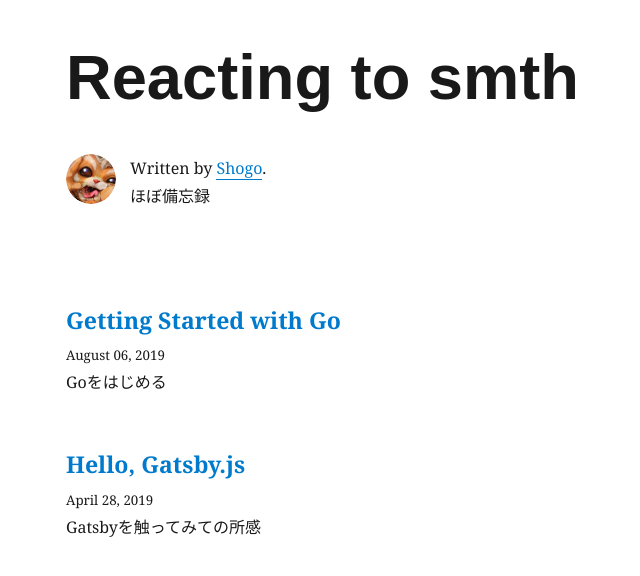
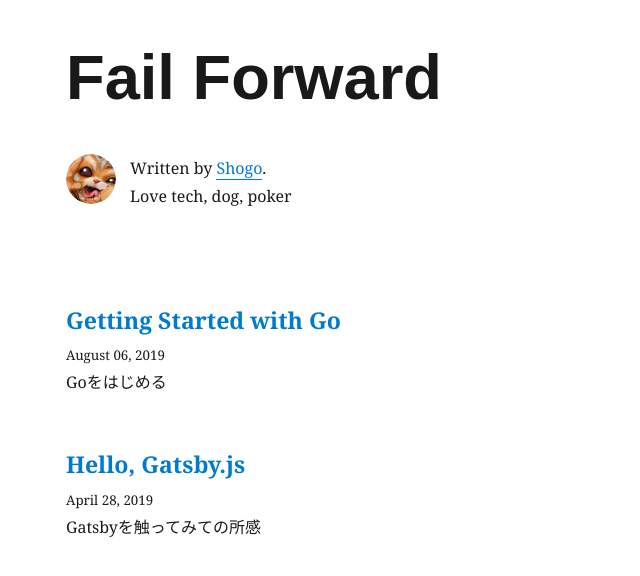
Before and after one commit to shgysd/blog, a Gatsby site: page / in a window 1280 px wide. Shown: the whole page, without its empty margins (147-787 px from the left). Built offline with nearby package versions, Linux system fonts and the light colour scheme; Gatsby itself is replaced by a stand-in of ours; some packages are replaced by stand-ins of ours.

Commit message:
Update bio

```diff
--- a/gatsby-config.js
+++ b/gatsby-config.js
@@ -1,6 +1,6 @@
 module.exports = {
   siteMetadata: {
-    title: `Reacting to smth`,
+    title: `Fail Forward`,
     author: `Shogo`,
     description: `A starter blog demonstrating what Gatsby can do.`,
     siteUrl: `https://gatsby-starter-blog-demo.netlify.com/`,
--- a/src/components/bio.js
+++ b/src/components/bio.js
@@ -16,7 +16,7 @@ function Bio() {
     <StaticQuery
       query={bioQuery}
       render={data => {
-        const { author, social } = data.site.siteMetadata
+        const { author } = data.site.siteMetadata
         return (
           <div
             style={{
@@ -38,8 +38,9 @@ function Bio() {
               }}
             />
             <p>
-              Written by <a href={`https://twitter.com/${social.twitter}`}>{author}</a>.<br/>
-              ほぼ備忘録
+              Written by <a href={`https://github.com/shgysd`}>{author}</a>.
+              <br />
+              Love tech, dog, poker
             </p>
           </div>
         )
```
